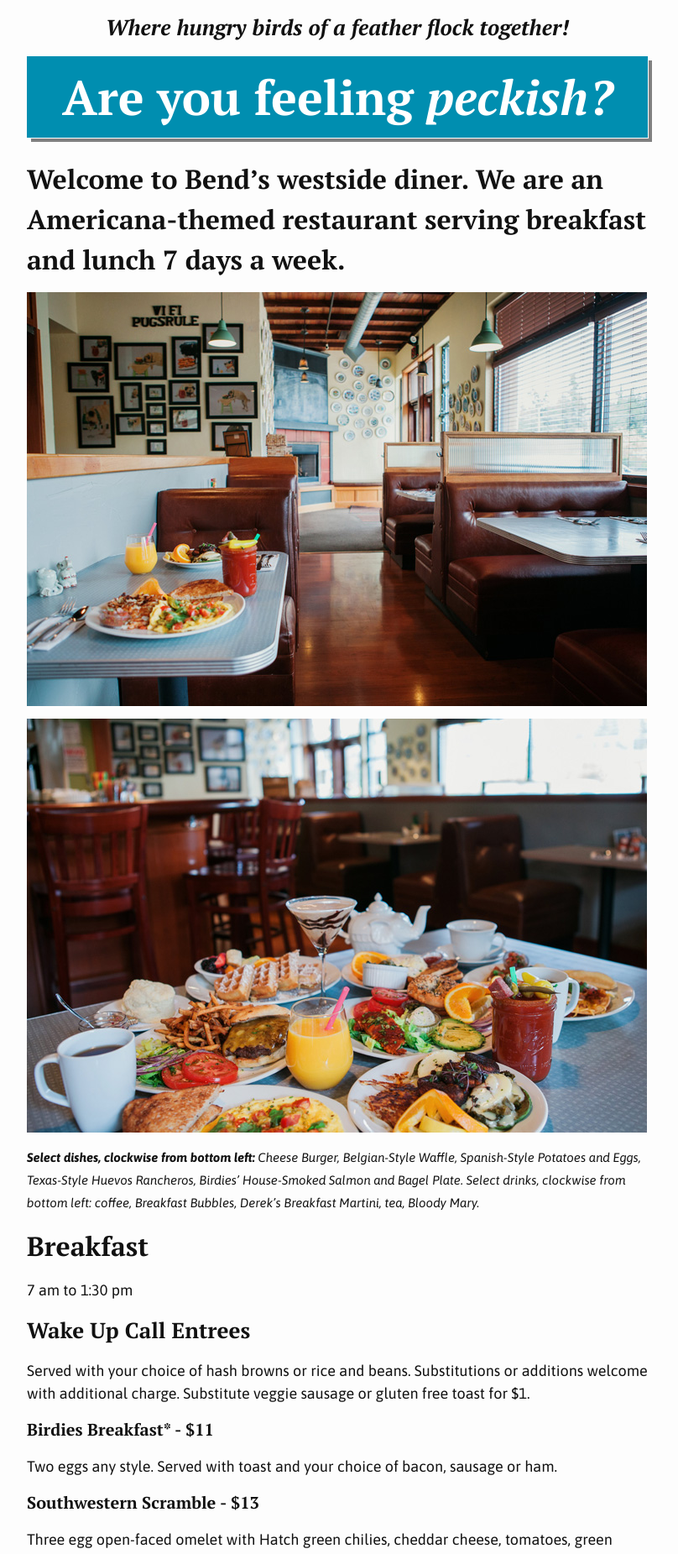
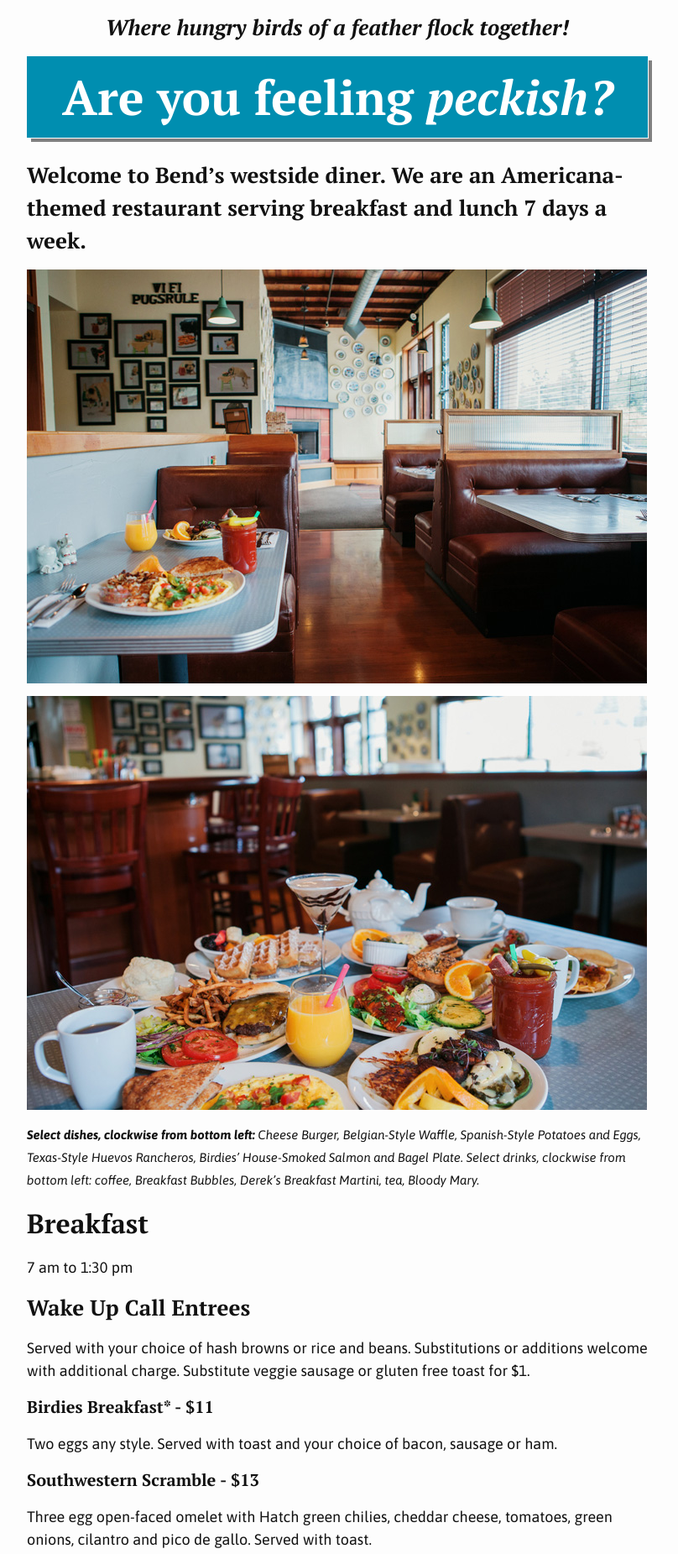
Before and after one commit to birdiescafe/birdiescafe.github.io, a Jekyll site: the page built from index.md, in a window 1280 px wide. Shown: the part 489-2340 px from the top of the page at 84% size, without its empty margins (238-1046 px from the left). Built offline with Jekyll 4.4.1, drawn with Linux system fonts in a browser that asks for light colours; our own code applies the rules of GitHub Pages for plain Markdown files.

Commit message:
Update index.md

```diff
--- a/index.md
+++ b/index.md
@@ -20,7 +20,7 @@ height="0" width="0" style="display:none;visibility:hidden"></iframe></noscript>
 {:.peckish}
 # Are you feeling <em>peckish?</em>
 
-## Welcome to Bend's westside diner. We are an Americana-themed restaurant serving breakfast and lunch 7 days a week.
+### Welcome to Bend's westside diner. We are an Americana-themed restaurant serving breakfast and lunch 7 days a week.
 
 ![Your Birdies table is waiting](img/newpix/JPEG/05-31-17_BirdiesCafe-0023.jpg)
 
```
